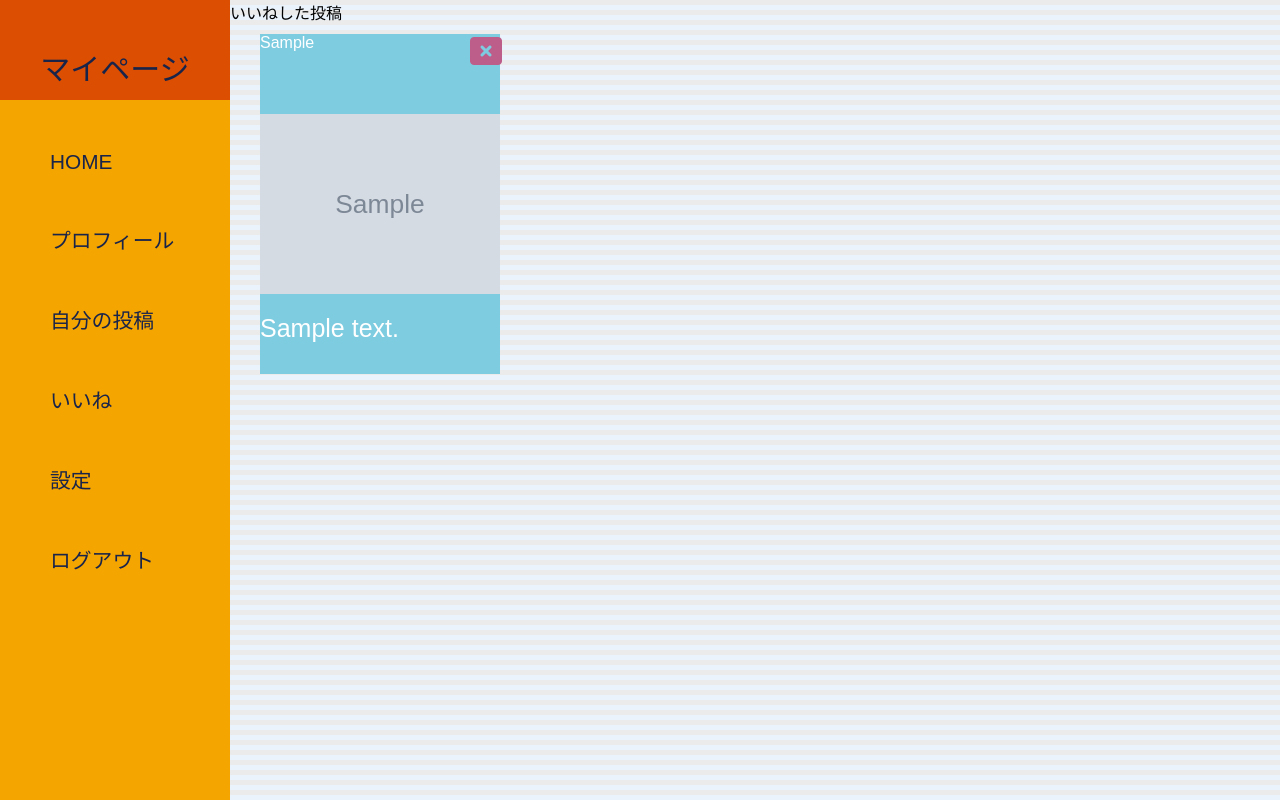
After one commit to zoe472/awaker2, a Rails app: page /users/1/like in a window 1280 px wide. The commit adds this page. Run offline with Rails 7, Linux system fonts and the light colour scheme; a user stored in the database is signed in; tables that the repository leaves empty hold one stand-in row (values such as "Sample post"); grey boxes marked "Sample" are stand-in pictures; style sheets or scripts are compiled from the project's sources; some libraries are stand-ins or nearby versions.

Commit message:
likelist

```diff
--- /dev/null
+++ b/app/assets/javascripts/favorrite.coffee
@@ -0,0 +1,3 @@
+# Place all the behaviors and hooks related to the matching controller here.
+# All this logic will automatically be available in application.js.
+# You can use CoffeeScript in this file: http://coffeescript.org/
--- a/app/assets/stylesheets/_form.scss
+++ b/app/assets/stylesheets/_form.scss
@@ -11,7 +11,7 @@
   &__image{
     height: 500px;
     width: 400px;
-    background-color: red;
+    background-color:grey;
     float: left;
     margin-top: 20px;
     margin-left: 20px;
--- /dev/null
+++ b/app/assets/stylesheets/_likelist.scss
@@ -0,0 +1,40 @@
+.item{
+  width: calc(100% - 230px);
+  margin-left: 230px;
+  &__box{
+    background-color: #7ecce0;
+    color: white;
+    width: 240px;
+    height: 340px;
+    position: relative;
+    float: left;
+    margin: 10px;
+    &__view{
+      position: absolute;
+      max-width: 100%;
+      max-height: 100%;
+      top: 50%;
+      transform: translateY(-50%)
+      // z-index: 1;
+    }
+    &__category{
+      position: absolute;
+    }
+    &__text{
+      position: absolute;
+      margin-top: 280px;
+      font-size: 25px;
+    }
+    &__box{
+      margin-left: 210px;
+      // bottom: 350px;
+    }
+    &__delete{
+      position: absolute;
+      z-index: 10;
+      text-decoration: none;
+      font-size: 2em;
+      color: #bd5e8a;
+    }
+  }
+}
--- a/app/assets/stylesheets/application.scss
+++ b/app/assets/stylesheets/application.scss
@@ -9,6 +9,7 @@
 @import "modules/flash";
 @import "font-awesome-sprockets";
 @import "font-awesome";
+@import "./likelist";
 
 html {
   height: 100%;
--- a/app/controllers/likes_controller.rb
+++ b/app/controllers/likes_controller.rb
@@ -3,6 +3,8 @@ class LikesController < ApplicationController
     @like = current_user.likes.create(tweet_id: params[:tweet_id])
     redirect_back(fallback_location: root_path)
   end
+
+
 
   def destroy
     @like = Like.find_by(tweet_id: params[:tweet_id], user_id: current_user.id)
--- a/app/controllers/users_controller.rb
+++ b/app/controllers/users_controller.rb
@@ -4,8 +4,14 @@ class UsersController < ApplicationController
   end
 
   def show
-    user = User.find(params[:id])
-    @nickname = user.nickname
-    @tweets = user.tweets
+    @user = User.find(params[:id])
+    @nickname = @user.nickname
+    @tweets = @user.tweets
+  end
+
+  def like
+    @user = User.find_by(id: params[:id])
+    @likes = Like.where(user_id: @user.id)
+
   end
 end
--- /dev/null
+++ b/app/helpers/favorrite_helper.rb
@@ -0,0 +1,2 @@
+module FavorriteHelper
+end
--- /dev/null
+++ b/app/views/shared/_likelist.html.haml
@@ -0,0 +1,17 @@
+.item
+  いいねした投稿
+  - @likes.each do |like|
+  .item__title
+    - tweet = Tweet.find_by(id: like.tweet_id)
+      -# 新着アイテム♪
+      .item__box
+        = link_to "/tweets/#{tweet.id}", method: :get, class: "item__link" do
+          = image_tag tweet.image.url, class: "item__box__view"
+        .item__box__category
+          = tweet.category
+        .item__box__text
+          = tweet.text
+        .item__box__box
+          - if user_signed_in? && current_user.id == tweet.user_id
+            = link_to "/tweets/#{tweet.id}", method: :delete, class: "item__box__delete" do
+              %i.fas.fa-window-close
--- a/app/views/shared/_mypage_bar.html.haml
+++ b/app/views/shared/_mypage_bar.html.haml
@@ -14,7 +14,7 @@
     = link_to "/users/#{current_user.id}",class:"side-bar__menue__link" do
       自分の投稿
   .side-bar__menue
-    = link_to "#",class:"side-bar__menue__link" do
+    = link_to "/users/#{current_user.id}/like",class:"side-bar__menue__link" do
       いいね
   .side-bar__menue
     = link_to "#",class:"side-bar__menue__link" do
--- a/app/views/shared/_side_bar.html.haml
+++ b/app/views/shared/_side_bar.html.haml
@@ -15,7 +15,7 @@
   .side-bar__menue
     - if user_signed_in?
       .side-bar__menue__device
-        = link_to "/users/#{current_user.id}",class:"side-bar__menue__link" do
+        = link_to "/users/",class:"side-bar__menue__link" do
           マイページ
       .side-bar__menue__device
         = link_to new_tweet_path,class:"side-bar__menue__link" do
--- /dev/null
+++ b/app/views/users/like.html.haml
@@ -0,0 +1,3 @@
+.wrapper
+ = render "shared/mypage_bar"
+ = render "shared/likelist"
--- a/config/routes.rb
+++ b/config/routes.rb
@@ -5,9 +5,12 @@ Rails.application.routes.draw do
     resources :searches, only: :index
   end
   resources :searches, only: :index
-  resources :users
+  resources :users do
+    member do
+      get 'like'
+    end
+  end
   resources :tweets do
     resources :likes, only: [:create, :destroy]
   end
-
 end
```
Also changed, not shown: test/controllers/favorrite_controller_test.rb (added, +7 -0 lines).
